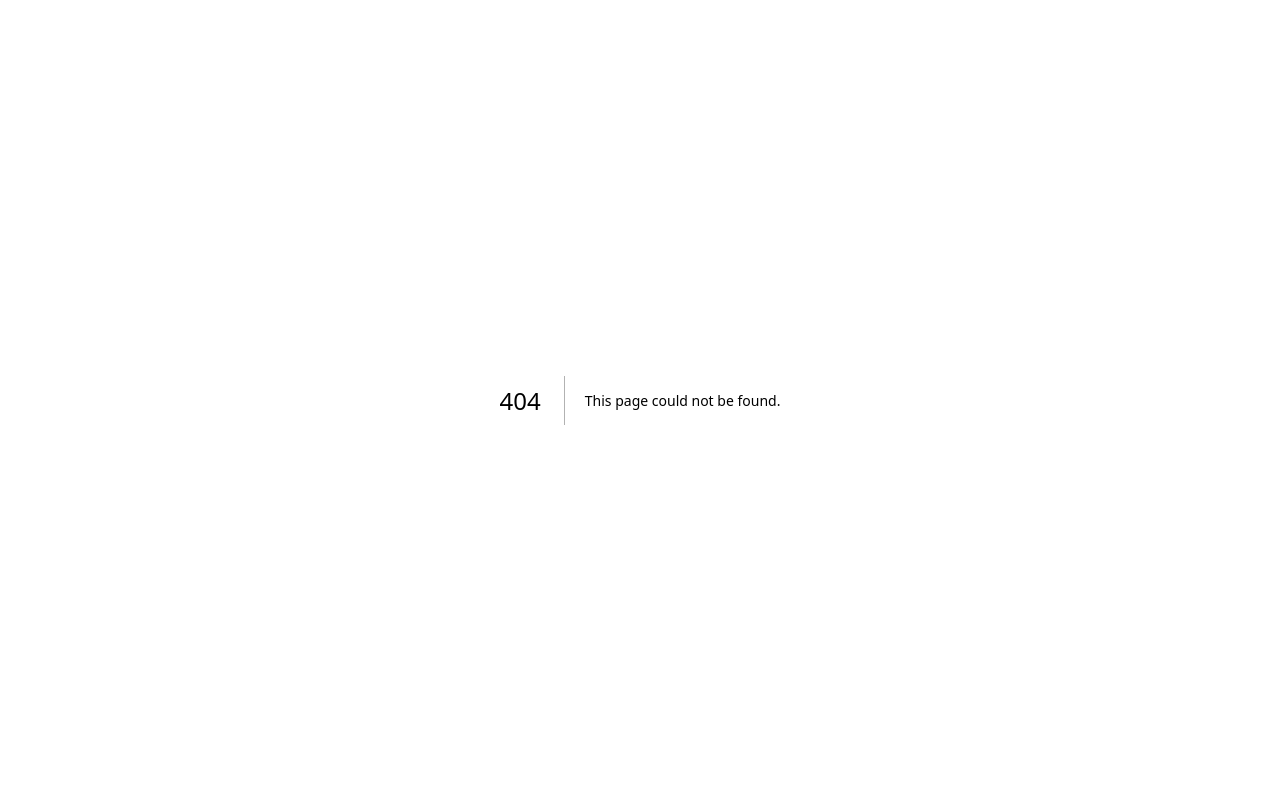
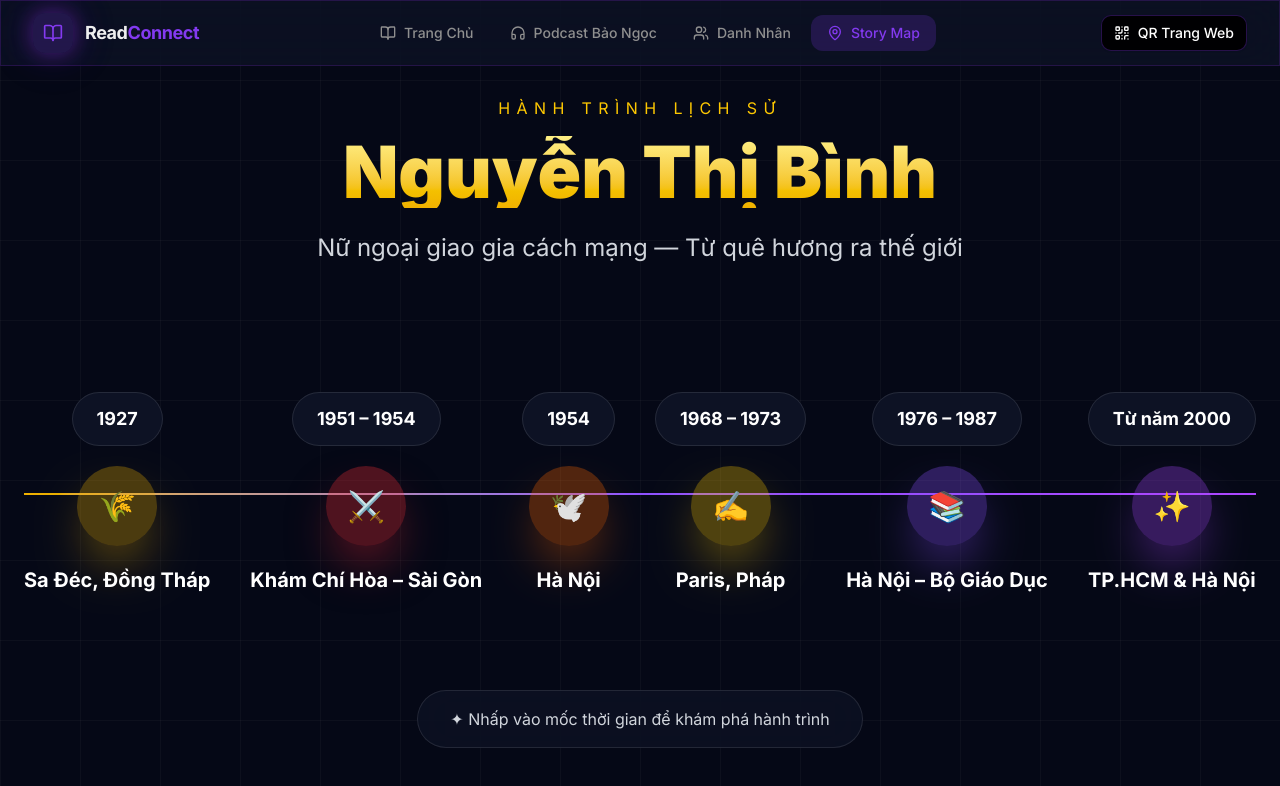
Before and after one commit to anphuoc0408/Van-hoa-doc, a Next.js app: page /storymap in a window 1280 px wide. Before the commit this address had no page. Shown: the top 786 px of the page. Built offline with nearby package versions, Linux system fonts and the light colour scheme.

Commit message:
Update homepage and storymap navigation

```diff
--- a/app/page.tsx
+++ b/app/page.tsx
@@ -1,17 +1,26 @@
 "use client";
 
 import Navigation from "@/components/navigation";
-import StoryMap from "@/components/story-map";
+import { HeroSection } from "@/components/hero-section";
+import { AudioCenter } from "@/components/audio-center";
+import { CharacterCards } from "@/components/character-cards";
+import { SocialSidebar } from "@/components/social-sidebar";
 
 export default function Home() {
   return (
-    <main>
+    <main className="min-h-screen bg-black text-white overflow-hidden">
       <Navigation
         currentPage={0}
         setCurrentPage={() => {}}
-      />
+        />
 
-      <StoryMap />
+      <HeroSection setCurrentPage={() => {}} />
+
+      <AudioCenter />
+
+      <CharacterCards />
+
+      <SocialSidebar />
     </main>
   );
 }
--- /dev/null
+++ b/app/storymap/page.tsx
@@ -0,0 +1,25 @@
+"use client";
+
+import { useRouter } from "next/navigation";
+import Navigation from "@/components/navigation";
+import StoryMap from "@/components/story-map";
+
+export default function StoryMapPage() {
+  const router = useRouter();
+
+  return (
+    <main className="min-h-screen bg-black text-white">
+      <Navigation
+        currentPage={3}
+        setCurrentPage={(page) => {
+          if (page === 0) router.push("/");
+          if (page === 1) router.push("/podcast");
+          if (page === 2) router.push("/characters");
+          if (page === 3) router.push("/storymap");
+        }}
+      />
+
+      <StoryMap />
+    </main>
+  );
+}
--- a/components/hero-section.tsx
+++ b/components/hero-section.tsx
@@ -93,22 +93,7 @@ export function HeroSection({ setCurrentPage }: HeroSectionProps) {
             <span className="block text-accent">Việt Nam</span>
           </h1>
 
-          <p className="text-lg sm:text-xl text-muted-foreground max-w-2xl mx-auto mb-10 leading-relaxed">
-            A cinematic timeline journey—interactive map fly-to transitions, quote popups, and emotional contrasts.
-          </p>
 
-          <div className="flex flex-col sm:flex-row items-center justify-center gap-4">
-            <motion.div whileHover={{ scale: 1.02 }} whileTap={{ scale: 0.98 }}>
-              <Button
-                size="lg"
-                className="bg-primary hover:bg-primary/90 text-primary-foreground px-8 py-6 text-lg neon-purple"
-                onClick={() => setCurrentPage(3)}
-              >
-                Start the Journey
-                <ArrowRight className="w-5 h-5 ml-2" />
-              </Button>
-            </motion.div>
-          </div>
         </motion.div>
       </div>
     </section>
--- a/components/navigation.tsx
+++ b/components/navigation.tsx
@@ -1,28 +1,39 @@
-"use client"
+"use client";
 
-import { useState } from "react"
-import { motion, AnimatePresence } from "framer-motion"
-import { QrCode, Menu, X, BookOpen, Headphones, Users, Sparkles, MapPin } from "lucide-react"
-import { Button } from "@/components/ui/button"
+import { useState } from "react";
+import { motion, AnimatePresence } from "framer-motion";
+import {
+  QrCode,
+  Menu,
+  X,
+  BookOpen,
+  Headphones,
+  Users,
+  Sparkles,
+  MapPin,
+} from "lucide-react";
+import { Button } from "@/components/ui/button";
 
 interface NavigationProps {
-  currentPage: number
-  setCurrentPage: (page: number) => void
+  currentPage: number;
+  setCurrentPage: (page: number) => void;
 }
 
-export default function Navigation({ currentPage, setCurrentPage }: NavigationProps) {
-  const [isMenuOpen, setIsMenuOpen] = useState(false)
-  const [isScanning, setIsScanning] = useState(false)
+export default function Navigation({
+  currentPage,
+  setCurrentPage,
+}: NavigationProps) {
+  const [isMenuOpen, setIsMenuOpen] = useState(false);
+  const [isScanning, setIsScanning] = useState(false);
 
   const navItems = [
     { id: 0, label: "Trang Chủ", icon: BookOpen },
     { id: 1, label: "Podcast Bảo Ngọc", icon: Headphones },
     { id: 2, label: "Danh Nhân", icon: Users },
     { id: 3, label: "Story Map", icon: MapPin },
-  ]
+  ];
 
-  const TARGET_URL = `${typeof window !== "undefined" ? window.location.origin : ""}/qr`
-
+  const TARGET_URL = `${typeof window !== "undefined" ? window.location.origin : ""}/qr`;
 
   return (
     <motion.nav
@@ -50,7 +61,13 @@ export default function Navigation({ currentPage, setCurrentPage }: NavigationPr
             {navItems.map((item) => (
               <motion.button
                 key={item.id}
-                onClick={() => setCurrentPage(item.id)}
+                onClick={() => {
+                  if (item.id === 3) {
+                    window.location.href = "/storymap";
+                  } else {
+                    setCurrentPage(item.id);
+                  }
+                }}
                 className={`px-4 py-2 rounded-lg text-sm font-medium transition-all flex items-center gap-2 ${
                   currentPage === item.id
                     ? "bg-primary/20 text-primary"
@@ -65,15 +82,14 @@ export default function Navigation({ currentPage, setCurrentPage }: NavigationPr
             ))}
           </div>
 
-      {/* QR Toggle (Website QR) */}
+          {/* QR Toggle (Website QR) */}
           <div className="flex items-center gap-3">
             <motion.div whileHover={{ scale: 1.05 }} whileTap={{ scale: 0.95 }}>
               <Button
                 onClick={() => {
-                  setIsScanning(true)
+                  setIsScanning(true);
                 }}
                 variant="outline"
-
                 className="relative border-primary/30 hover:border-primary hover:bg-primary/10 gap-2"
               >
                 <QrCode className="w-4 h-4" />
@@ -86,10 +102,13 @@ export default function Navigation({ currentPage, setCurrentPage }: NavigationPr
               onClick={() => setIsMenuOpen(!isMenuOpen)}
               className="md:hidden p-2 rounded-lg hover:bg-secondary"
             >
-              {isMenuOpen ? <X className="w-5 h-5" /> : <Menu className="w-5 h-5" />}
+              {isMenuOpen ? (
+                <X className="w-5 h-5" />
+              ) : (
+                <Menu className="w-5 h-5" />
+              )}
             </button>
           </div>
-
         </div>
       </div>
 
@@ -107,8 +126,8 @@ export default function Navigation({ currentPage, setCurrentPage }: NavigationPr
                 <motion.button
                   key={item.id}
                   onClick={() => {
-                    setCurrentPage(item.id)
-                    setIsMenuOpen(false)
+                    setCurrentPage(item.id);
+                    setIsMenuOpen(false);
                   }}
                   className={`w-full px-4 py-3 rounded-lg text-left font-medium transition-all flex items-center gap-3 ${
                     currentPage === item.id
@@ -145,7 +164,9 @@ export default function Navigation({ currentPage, setCurrentPage }: NavigationPr
             >
               <div className="flex items-start justify-between gap-4 mb-4">
                 <div>
-                  <h3 className="text-xl font-bold text-foreground">Quét QR website</h3>
+                  <h3 className="text-xl font-bold text-foreground">
+                    Quét QR website
+                  </h3>
                   <p className="text-xs text-muted-foreground mt-1 break-words">
                     {TARGET_URL}
                   </p>
@@ -173,14 +194,13 @@ export default function Navigation({ currentPage, setCurrentPage }: NavigationPr
               <div className="mt-4 flex justify-center">
                 <Button
                   onClick={() => {
-                    window.location.href = TARGET_URL
+                    window.location.href = TARGET_URL;
                   }}
                   className="gap-2"
                 >
                   Mở /qr
                 </Button>
               </div>
-
 
               <div className="mt-4 text-center text-xs text-muted-foreground">
                 Quét để mở trang tương tác.
@@ -190,5 +210,5 @@ export default function Navigation({ currentPage, setCurrentPage }: NavigationPr
         )}
       </AnimatePresence>
     </motion.nav>
-  )
+  );
 }
--- a/components/story-map.tsx
+++ b/components/story-map.tsx
@@ -79,6 +79,29 @@ const timeline = [
 
 export default function StoryMap() {
   const [selected, setSelected] = useState<any>(null)
+  const [isModalOpen, setIsModalOpen] = useState(false)
+
+  const toggleModal = (item?: any) => {
+    if (item) {
+      // Mở theo mốc cũ
+      if (selected?.year === item.year) {
+        setIsModalOpen((prev) => !prev)
+      } else {
+        setSelected(item)
+        setIsModalOpen(true)
+      }
+      return
+    }
+
+    // toggle đóng/mở lại theo mốc đang chọn
+    setIsModalOpen((prev) => {
+      // nếu đang mở thì đóng (giữ selected)
+      if (prev) return false
+      // nếu đang đóng và có selected thì mở lại
+      return selected ? true : false
+    })
+  }
+
 
   return (
     <section className="relative min-h-screen overflow-hidden bg-[#050816] text-white">
@@ -110,7 +133,8 @@ export default function StoryMap() {
             <motion.button
               key={index}
               whileHover={{ scale: 1.1 }}
-              onClick={() => setSelected(item)}
+              onClick={() => toggleModal(item)}
+
               className="relative z-10 flex flex-col items-center"
             >
 
@@ -154,7 +178,8 @@ export default function StoryMap() {
         </div>
       </div>
 
-      {selected && (
+      {selected && isModalOpen && (
+
         <div className="fixed inset-0 z-50 flex items-center justify-center bg-black/70 backdrop-blur-md">
 
           <motion.div
@@ -164,11 +189,22 @@ export default function StoryMap() {
           >
 
             <button
-              onClick={() => setSelected(null)}
+              type="button"
+              onClick={() => toggleModal()}
               className="absolute right-6 top-6 text-2xl text-gray-400 hover:text-white"
+              aria-label="Close"
             >
               ✕
             </button>
+
+            <button
+              type="button"
+              onClick={() => toggleModal()}
+              className="absolute right-6 bottom-6 rounded-full bg-white/5 px-4 py-2 text-sm font-semibold text-gray-200 border border-white/10 hover:bg-white/10"
+            >
+              {isModalOpen ? "Đóng" : "Mở"}
+            </button>
+
 
             <p className="tracking-[0.3em] text-yellow-400">
               {selected.year}
```
Also changed, not shown: 1 other file (tests, documents, lock files or other folders).
